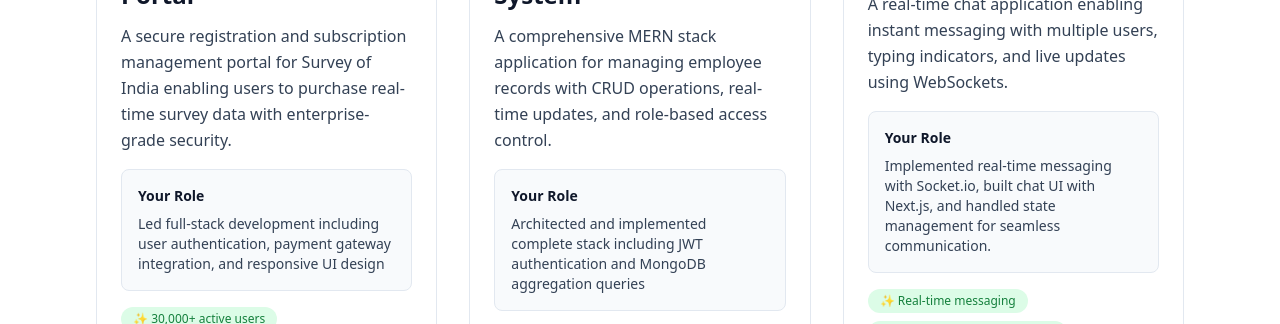
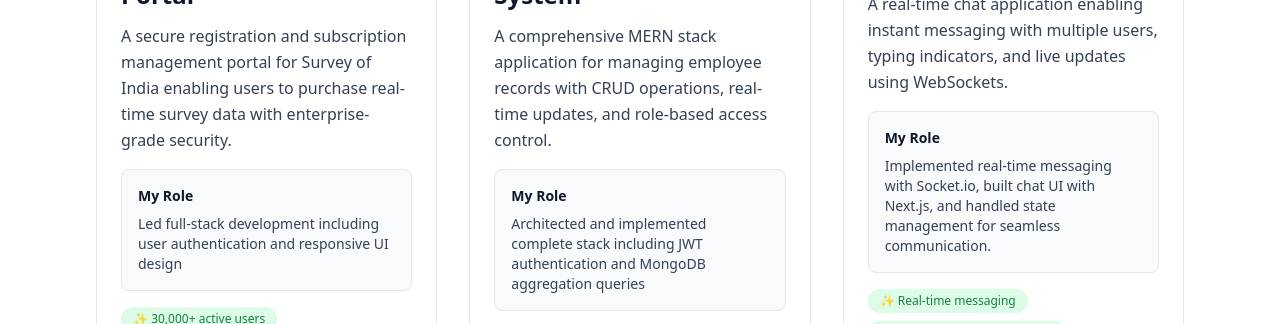
Before and after one commit to shri1906/next-portfolio, a Next.js app: page / in a window 1280 px wide. Shown: the part 4120-4444 px from the top of the page. Built offline with nearby package versions, Linux system fonts and the light colour scheme.

Commit message:
Update contribution description in Projects component

```diff
--- a/src/components/Projects.tsx
+++ b/src/components/Projects.tsx
@@ -23,7 +23,7 @@ const projects: Project[] = [
     id: 1,
     title: 'CORS Registration Portal',
     description: 'A secure registration and subscription management portal for Survey of India enabling users to purchase real-time survey data with enterprise-grade security.',
-    contribution: 'Led full-stack development including user authentication, payment gateway integration, and responsive UI design',
+    contribution: 'Led full-stack development including user authentication and responsive UI design',
     technologies: ['React.js', 'Node.js', 'Express.js', 'Bootstrap', 'CSS3', 'MySQL'],
     type: 'Collaborative',
     metrics: ['30,000+ active users', '40% faster completion'],
@@ -184,7 +184,7 @@ export function Projects() {
                 {/* Contribution */}
                 <div className="mb-4 p-4 rounded-lg bg-slate-50 dark:bg-slate-800/50 border border-slate-200 dark:border-slate-700">
                   <p className="text-sm font-semibold text-slate-900 dark:text-white mb-2">
-                    Your Role
+                    My Role
                   </p>
                   <p className="text-sm text-slate-700 dark:text-slate-400">
                     {project.contribution}
```
